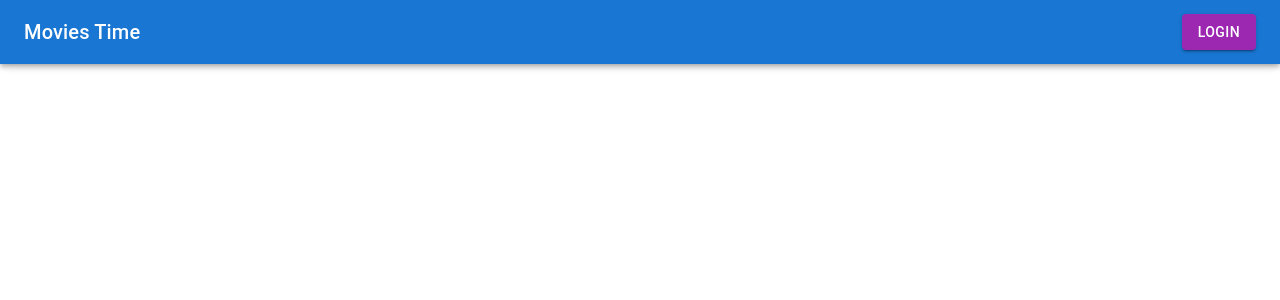
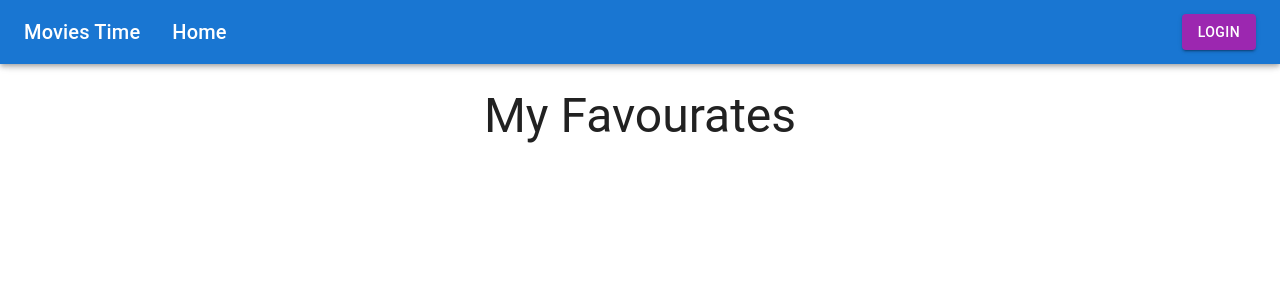
Before and after one commit to Bakra/movie-task, a React (Vite) app: page /favourates in a window 1280 px wide. Shown: the top 300 px of the page. Built offline with nearby package versions, Linux system fonts and the light colour scheme; no server answers.

Commit message:
implement fav page

```diff
--- a/src/App.tsx
+++ b/src/App.tsx
@@ -12,10 +12,7 @@ function App() {
   return (
     <>
       <UserProvider>
-        <SideBar>
-          <Box> <RouterProvider router={router} /></Box>
-
-        </SideBar>
+        <RouterProvider router={router}></RouterProvider>
       </UserProvider>
     </>
   )
--- a/src/components/sidebar.tsx
+++ b/src/components/sidebar.tsx
@@ -8,15 +8,13 @@ import { Button } from '@mui/material';
 import { createPortal } from 'react-dom';
 import LoginForm from '../pages/Login';
 import UserContext from '../contexts/authContext';
+import { Outlet, Link } from 'react-router-dom';
 
-interface Props {
-    children: React.ReactNode
-}
+export default function ResponsiveDrawer() {
 
-export default function ResponsiveDrawer(props: Props) {
-    const { children } = props;
     const [openlogin, setLogin] = React.useState(false)
     const { loggedIn, user, logout, login } = React.useContext(UserContext)
+
     const toggleLogin = () => {
         setLogin(!openlogin)
     }
@@ -36,13 +34,30 @@ export default function ResponsiveDrawer(props: Props) {
                     display: 'flex',
                     justifyContent: 'space-between'
                 }}>
-                    <Typography color={'white'} variant='h6'>
-                        Movies Time
-                    </Typography>
+                    <Box display={'flex'}>
+                        <Typography color={'white'} variant='h6' sx={{ mr: 4}}>
+                            Movies Time
+                        </Typography>
+                        <Link to={'/'}>
+                            <Typography color={'white'} variant='h6'>
+                                Home
+                            </Typography>
+                        </Link>
+                    </Box>
                     {
                         loggedIn && user ?
-                            <Box>{`Hello, ${user.name}`}
-                                <Button color='secondary' variant="contained" onClick={logout} sx={{ml: 5}}>
+                            <Box display={'flex'}>
+                                <Link to='/favourates'>
+                                    <Typography color={'white'} variant='h6'>
+                                        Favourates
+                                    </Typography>
+                                </Link>
+
+                                <Typography color={'white'} variant='h6' sx={{mx: 4}}>
+                                    {`Hello, ${user.name}`}
+                                </Typography>
+
+                                <Button color='secondary' variant="contained" onClick={logout}>
                                     Log Out
                                 </Button>
                             </Box> : <Button color='secondary' variant="contained" onClick={() => toggleLogin(true)}>
@@ -56,7 +71,7 @@ export default function ResponsiveDrawer(props: Props) {
                 component="main"
                 sx={{ flexGrow: 1, p: 3 }}
             >
-                { children }
+                <Outlet />
 
                 {
                     openlogin ? createPortal(<LoginForm onClose={toggleLogin} handleLogIn={handleLogin} open={openlogin} />, document.body) : ''
--- a/src/hooks/useFavourates.ts
+++ b/src/hooks/useFavourates.ts
@@ -22,7 +22,7 @@ const useFavourates = () => {
     const removeItem = (id: number) => {
         setFavourates([...favourates.filter(item => item !== id)])
     }
-    return { addToFav, isInFavourates, removeItem }
+    return { addToFav, isInFavourates, removeItem, favourates }
 }
 
 
--- a/src/pages/Home.tsx
+++ b/src/pages/Home.tsx
@@ -11,7 +11,6 @@ const Home = () => {
     const [ searchQuery, setSearchQuery ] = React.useState('')
 
     const getParams = () => {
-        console.log('hello')
         if (searchQuery?.length > 3) {
             return { url: 'searchMovies', query: `query=${searchQuery}&page=${page}`};
         }
--- /dev/null
+++ b/src/pages/MyFavourates.tsx
@@ -0,0 +1,40 @@
+import { useEffect, useState } from "react";
+import useFavourates from "../hooks/useFavourates";
+import { Typography } from "@mui/material";
+import MovieCard from "../components/MovieCard";
+import { Box, Grid } from "@mui/material";
+
+const MyFavourates = () => {
+    const { favourates } = useFavourates()
+    const [favData, setFavData] = useState<object[]>([])
+
+    const fetchFavourates = async () => {
+        const promiseArr = favourates?.map((item: number) => fetch(`https://api.themoviedb.org/3/movie/${item}?api_key=837ddd7bf3645dab7c2e0b4d81c44b22`))
+        const response: object[] = await Promise.all(promiseArr).then(res => {
+            return Promise.all([ ...res.map(item => item.json())])
+        })
+        setFavData(response)
+    }
+
+    useEffect(() => {
+        if (favourates.length > 0) {
+            fetchFavourates()
+        }
+    }, [favourates])
+    return (
+        <>
+            <Box sx={{ mt: 8}}>
+                <Typography variant="h3" sx={{ mb: 4}}>
+                    My Favourates
+                </Typography>
+                <Grid container spacing={2}>
+                    {
+                        favData?.map((item: object, index) => <Grid key={index + 'movie'} item key={item.id} xs={12} sm={6} md={4} > <MovieCard movie={item} key={index + 'movie'} />
+                        </Grid>)
+                    }
+                </Grid>
+            </Box></>
+    )
+}
+
+export default MyFavourates;
```
Also changed, not shown: src/router.tsx (+12 -0 lines).
